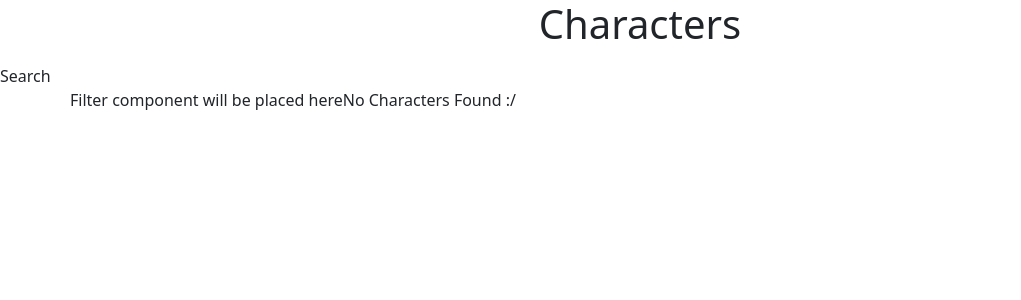
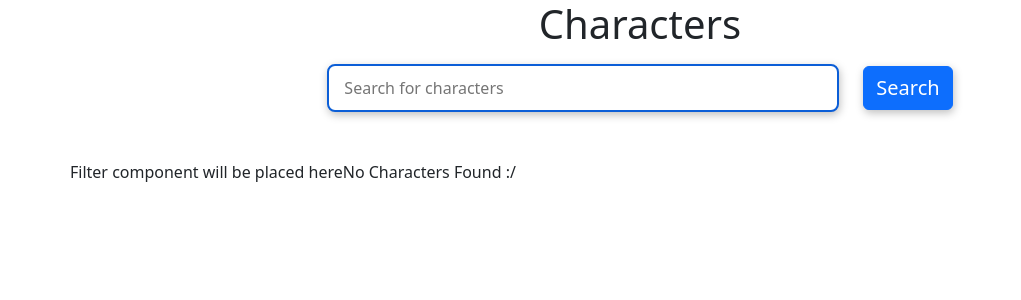
Before and after one commit to Googluu/rickandmorty, a React (Vite) app: page / in a window 1280 px wide. Shown: the top 300 px of the page, without its empty margins (0-1021 px from the left). Built offline with nearby package versions, Linux system fonts and the light colour scheme; no server answers.

Commit message:
04 step: barre de busqueda nice

```diff
--- a/src/components/Search/Search.jsx
+++ b/src/components/Search/Search.jsx
@@ -1,10 +1,27 @@
-import React from 'react'
+import React from 'react';
+import styles from './Search.module.scss';
 
-const Search = () => {
+const Search = ({ setSearch, setPageNumber }) => {
+  let searchBtn = (e) => {
+    e.preventDefault();
+  }
   return (
-    <div>
-      Search
-    </div>
+    <form
+    className={`${styles.search} d-flex flex-sm-row flex-column align-items-center justify-content-center gap-4 mb-5`}
+    >
+      <input
+        type="text"
+        onChange={(e) => {
+          setPageNumber(1);
+          setSearch(e.target.value);
+        }}
+        placeholder="Search for characters"
+        className={styles.input}
+      />
+      <button onClick={searchBtn} className={`${styles.btn} btn btn-primary fs-5`}>
+        Search
+      </button>
+    </form>
   )
 }
 
--- /dev/null
+++ b/src/components/Search/Search.module.scss
@@ -0,0 +1,13 @@
+.input {
+    width: 40%; border-radius: 8px;
+    border: 2px solid #0b5ed7;
+    box-shadow: 1px 3px 9px rgba($color: #000000, $alpha: 0.25);
+    padding: 10px 15px;
+    &:focus { outline: none; }
+  }
+  .btn {
+    box-shadow: 1px 3px 9px rgba($color: #000000, $alpha: 0.25);
+  }
+  @media (max-width: 576px) {
+    .input { width: 80%; }
+  }
```
